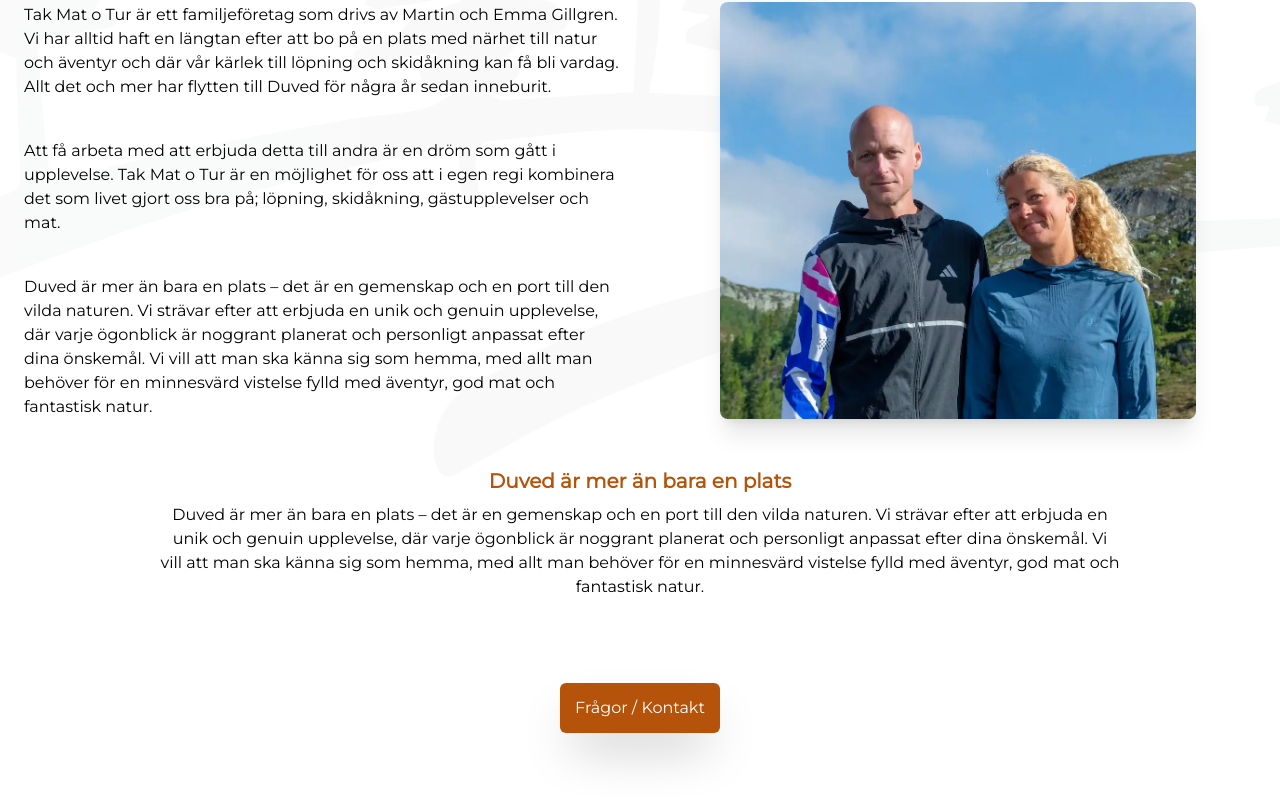
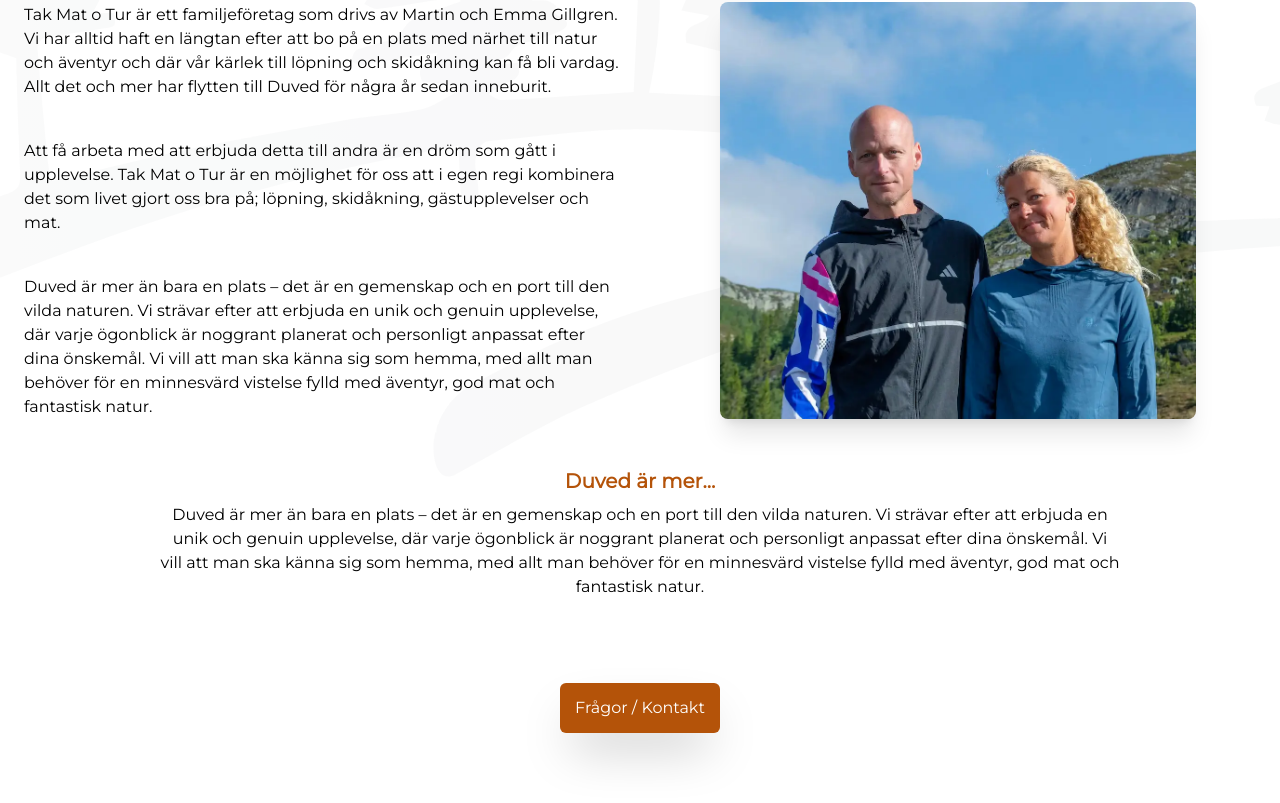
Before and after one commit to BoMar-Dev/takmatotur, a React (Vite) app in the folder client/: page /om in a window 1280 px wide. Shown: the part 902-1705 px from the top of the page. Built offline with nearby package versions, Linux system fonts and the light colour scheme; a web font is replaced by a local one; what tailwindcss-animated would draw is missing.

Commit message:
adjusting text on about page

```diff
--- a/client/src/components/forms/ContactForm.jsx
+++ b/client/src/components/forms/ContactForm.jsx
@@ -2,7 +2,6 @@
 import ReCAPTCHA from "react-google-recaptcha";
 import { useState } from "react";
 // import icons
-import { GiConfirmed } from "react-icons/gi";
 import { MdOutlineDisabledByDefault } from "react-icons/md";
 
 const ContactForm = ({ handleSubmit, defaults, emailSent, emailError }) => {
--- a/client/src/components/forms/GeneralRunningForm.jsx
+++ b/client/src/components/forms/GeneralRunningForm.jsx
@@ -4,7 +4,6 @@ import ReCAPTCHA from "react-google-recaptcha";
 // import icons
 import { IoClose } from "react-icons/io5";
 import { MdOutlineDisabledByDefault } from "react-icons/md";
-import { GiConfirmed } from "react-icons/gi";
 
 // eslint-disable-next-line react/prop-types
 const GeneralRunningForm = ({ closeForm }) => {
--- a/client/src/pages/About.jsx
+++ b/client/src/pages/About.jsx
@@ -130,7 +130,7 @@ const About = () => {
           <div className="text-center flex justify-center w-full p-5 max-w-screen-xl xl:max-w-[1000px] mx-auto mt-7">
             <div>
               <h2 className="text-xl font-semibold text-amber-700 mb-2">
-                Duved är mer än bara en plats
+                Duved är mer...
               </h2>
               <p className="">
                 Duved är mer än bara en plats – det är en gemenskap och en port
```
